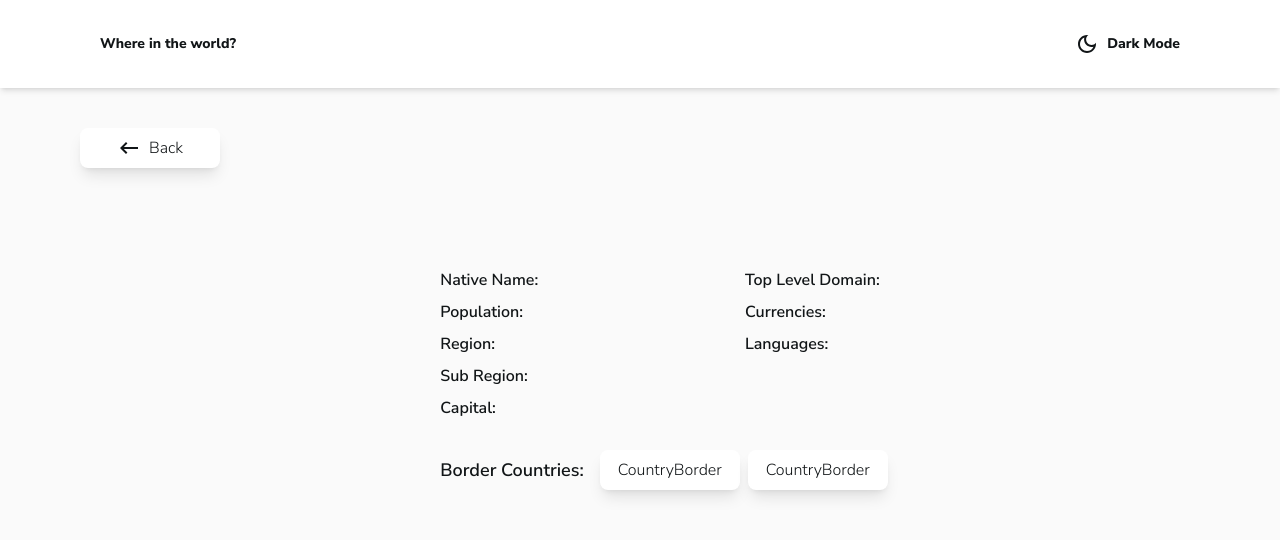
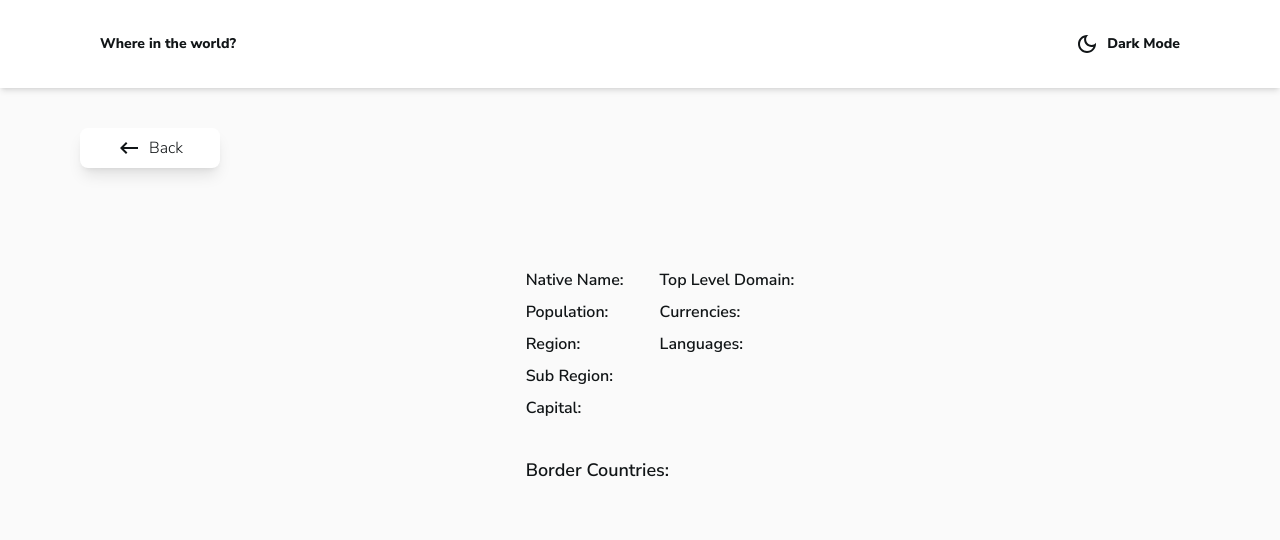
Before and after one commit to philliplam8/Countries-API-app-challenge, a Next.js app in the folder my-app/: page /details in a window 1280 px wide. Shown: the top 540 px of the page. Built offline with nearby package versions, Linux system fonts and the light colour scheme.

Commit message:
refactor: abstracted BorderGroup and reduced helper functions

```diff
--- a/my-app/components/BorderGroup.tsx
+++ b/my-app/components/BorderGroup.tsx
@@ -1,3 +1,4 @@
+import { useState } from "react";
 import { Country } from "../types/types";
 import Border from "./Border";
 
@@ -15,21 +16,32 @@ const COUNTRY_CODE_API = "https://restcountries.com/v3.1/alpha/";
 
 export default function BorderGroup(props: { borders: string[] | undefined }) {
   console.log(props.borders);
+  const [borders, setBorders] = useState([]);
+  // setBorders(props.borders);
+
+  const myborders = props.borders;
+  console.log({ myborders });
 
   // TODO return Type
   const getCountryNameFromCode = (code: string) => {
     fetch(`${COUNTRY_CODE_API}${code}`)
       .then((res) => res.json())
       .then((data) => {
+        setBorders(data[0].name.common);
         return data[0].name.common;
       });
   };
 
   return (
-    <div className="flex gap-2">
-      {/* {getCountryNameFromCode(props.borders)} */}
-      <Border countryName="CountryBorder" />
-      <Border countryName="CountryBorder" />
+    <div className="flex lg:flex-row flex-col gap-4">
+      <h2 className="my-4 font-semibold text-lg">Border Countries:</h2>
+      <div className="flex flex-wrap gap-2 items-center">
+        {/* {getCountryNameFromCode(props.borders)} */}
+        {myborders &&
+          myborders.map((border) => {
+            return <Border countryName={border} />;
+          })}
+      </div>
     </div>
   );
 }
--- a/my-app/pages/details.tsx
+++ b/my-app/pages/details.tsx
@@ -11,28 +11,12 @@ const COUNTRY_NAME_API = "https://restcountries.com/v3.1/name/";
 
 function getAllKeys(myObj: object): string {
   let keys: string[] = Object.keys(myObj);
-  let keysString: string = "";
-
-  for (let i = 0; i < keys.length; i++) {
-    keysString += keys[i];
-    if (i !== keys.length - 1) {
-      keysString += ", ";
-    }
-  }
-  return keysString;
+  return keys.join(", ");
 }
 
 function getAllKeyValues(myObj: object): string {
   let values: string[] = Object.values(myObj);
-  let valuesString: string = "";
-
-  for (let i = 0; i < values.length; i++) {
-    valuesString += values[i];
-    if (i !== values.length - 1) {
-      valuesString += ", ";
-    }
-  }
-  return valuesString;
+  return values.join(", ");
 }
 
 function getCommonCountryNativeName(nativeNameObject: object): string {
@@ -45,7 +29,8 @@ function getCommonCountryNativeName(nativeNameObject: object): string {
 const Details: NextPage = () => {
   const [darkMode, setDarkMode] = useContext(DarkModeContext);
   const [isLoading, setLoading] = useState<boolean>(false);
-  const [countryData, setCountryData] = useState<Country | {}>({}); // potential for lazy
+
+  const [countryData, setCountryData] = useState<Country>({}); // potential for lazy
 
   const route = useRouter();
   const country = route.query["country"];
@@ -144,12 +129,9 @@ const Details: NextPage = () => {
             </div>
           </div>
 
-          <div className="flex flex-row gap-4 items-center">
-            <h2 className="my-4 font-semibold text-lg">Border Countries:</h2>
-            {/* Border Country Buttons here... */}
-            {/* TODO */}
-            <BorderGroup borders={countryData.borders} />
-          </div>
+          {/* Border Country Buttons here... */}
+          {/* TODO */}
+          <BorderGroup borders={countryData.borders} />
         </div>
       </div>
     </div>
```
